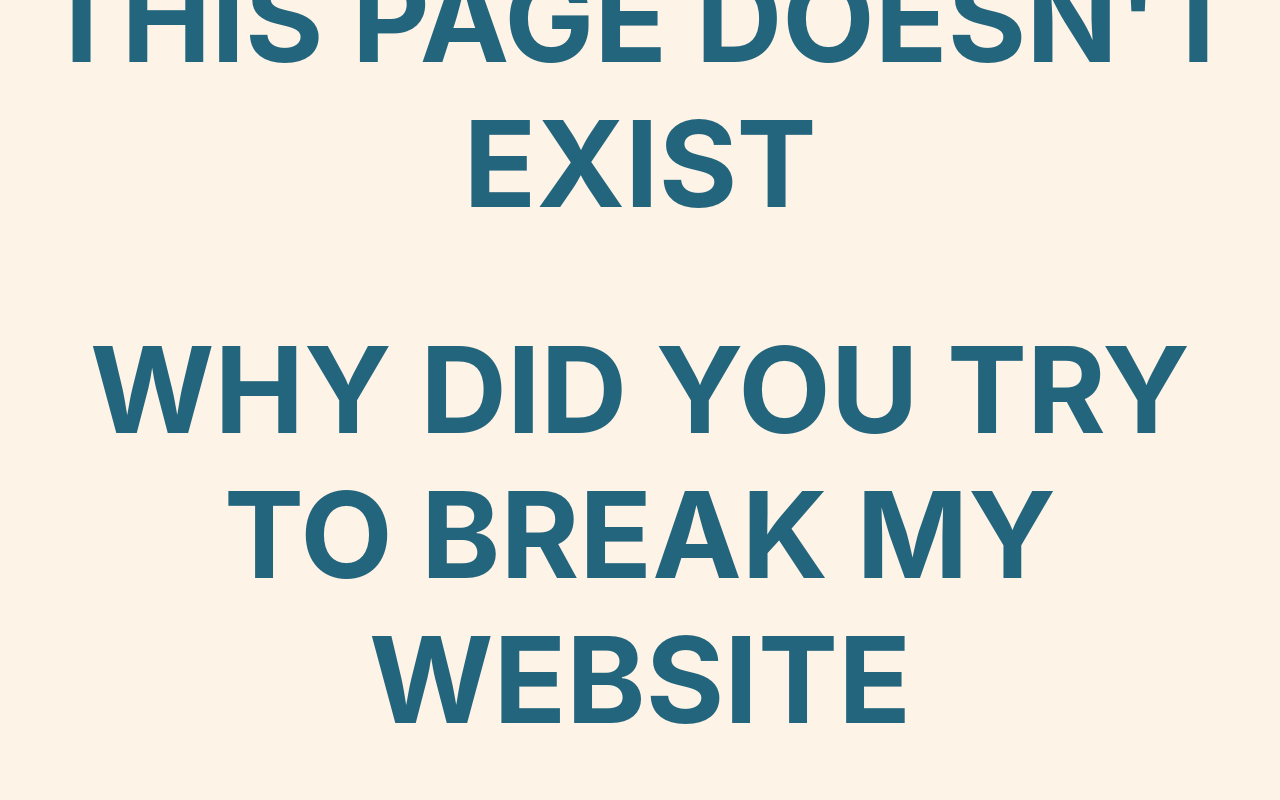
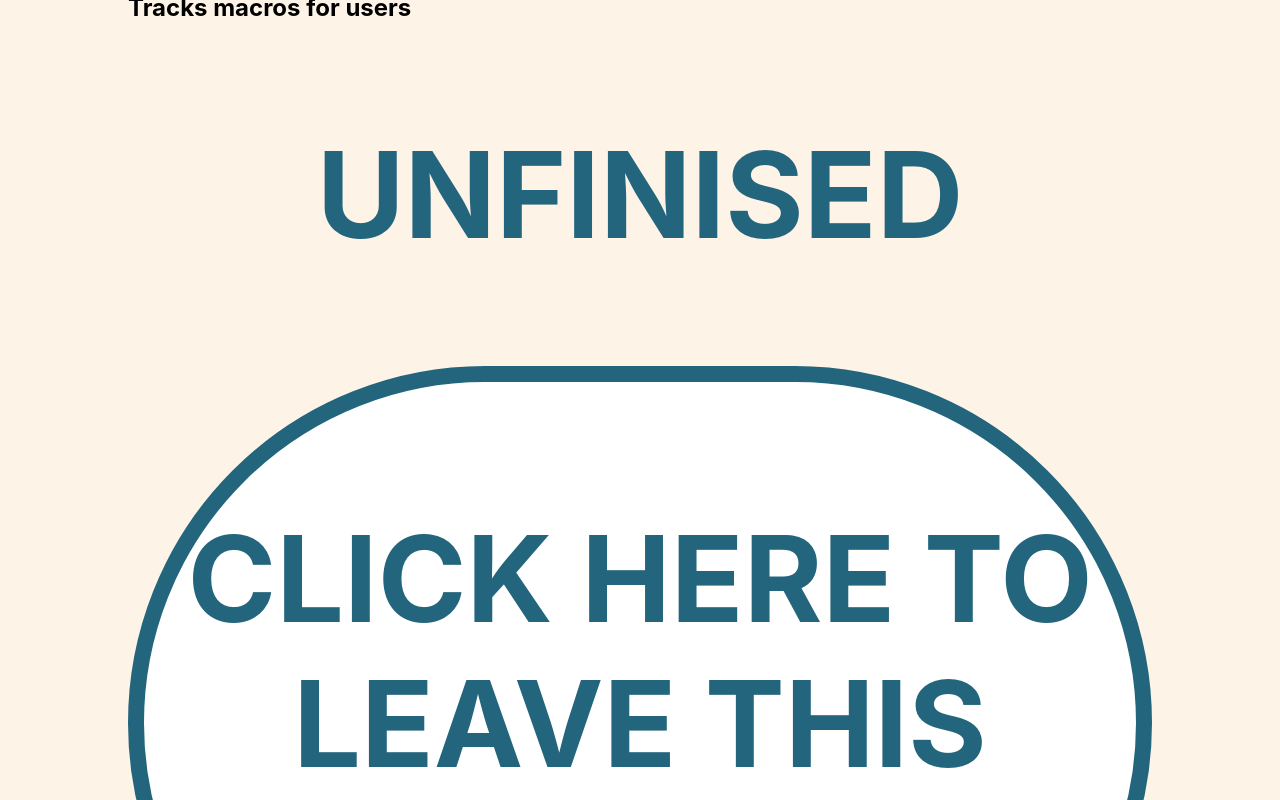
Before and after one commit to FunniNam3/FunniNam3.github.io, a React (Create React App) app in the folder my-app/: page /Calorie-Tracker in a window 1280 px wide. Shown: the part 200-1000 px from the top of the page. Built offline with nearby package versions, Linux system fonts and the light colour scheme.

Commit message:
making pages for each project

```diff
--- a/my-app/src/Main.tsx
+++ b/my-app/src/Main.tsx
@@ -5,6 +5,7 @@ import AboutMe from "./AboutMe.tsx";
 import Broken from "./Broken.tsx";
 import Projects from "./Projects.tsx";
 import Models from "./Models.tsx";
+import CalorieTracker from "./ProjectPages/CalorieTracker.tsx";
 
 function Main() {
   return (
@@ -13,6 +14,7 @@ function Main() {
       <Route path="/AboutMe" element={<AboutMe />} />
       <Route path="/Projects" element={<Projects />} />
       <Route path="/Models" element={<Models />} />
+      <Route path="/Calorie-Tracker" element={<CalorieTracker />} />
       <Route path="*" element={<Broken />} />
     </Routes>
   );
--- /dev/null
+++ b/my-app/src/ProjectPages/CalorieTracker.tsx
@@ -0,0 +1,49 @@
+import React, { useEffect } from "react";
+import { Link } from "react-router-dom";
+
+function CalorieTracker() {
+  useEffect(() => {
+    window.scrollTo({ top: 0, behavior: "smooth" });
+  }, []);
+  return (
+    <>
+      <section
+        className="Title"
+        style={{ padding: "5vmin 10vw", width: "80vw" }}
+      >
+        <div style={{}}>
+          <h1 style={{ fontSize: "9vmin", textAlign: "left", margin: 0 }}>
+            Calorie Tracker
+          </h1>
+          <h2 style={{ margin: 0 }}>Tracks macros for users</h2>
+        </div>
+        <div>
+          <h1>UNFINISED</h1>
+          <Link
+            style={{
+              display: "flex",
+              padding: "3vmin 4vmin",
+              justifyContent: "center",
+              alignItems: "center",
+              gap: "1vmin",
+              borderRadius: "100vmin",
+              border: "2vmin solid #23657D",
+              background: "#FFF",
+              color: "#23657D",
+              textAlign: "center",
+              fontSize: "2.1vmin",
+              fontWeight: "600",
+              lineHeight: "normal",
+              textDecoration: "none",
+            }}
+            to="/"
+          >
+            <h1> CLICK HERE TO LEAVE THIS PAGE</h1>
+          </Link>
+        </div>
+      </section>
+    </>
+  );
+}
+
+export default CalorieTracker;
--- a/my-app/src/Projects.tsx
+++ b/my-app/src/Projects.tsx
@@ -80,10 +80,10 @@ function Projects() {
           <div className="ProjectDescription">
             <div className="ProjectText">
               <p className="ProjectDescription">
-                A Caloire Tracker for I am coding and designing for my
-                girlfriend and I. Currently developing for android but will move
-                to ios afterwards. <br />
-                <br /> Using SQLite, React-native, and TypeScript.
+                An offline caloire tracker I am designing and developing. Most
+                of the development has been done for android however ios version
+                will be coming soon. <br />
+                <br /> Using SQLite, React-native, TypeScript, etc.
               </p>
               <a
                 className="ProjectLink"
@@ -93,7 +93,9 @@ function Projects() {
                 <img src={LinkArrow} className="LinkArrow" alt="" />
               </a>
             </div>
-            <img className="Calorie" src="Calorie Tracker.png" alt="" />
+            <Link to="/Calorie-Tracker">
+              <img className="Calorie" src="Calorie Tracker.png" alt="" />
+            </Link>
           </div>
         )}
       </button>
```
